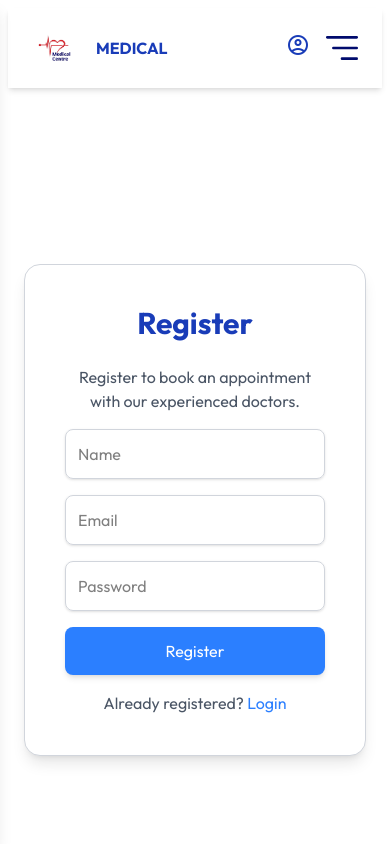
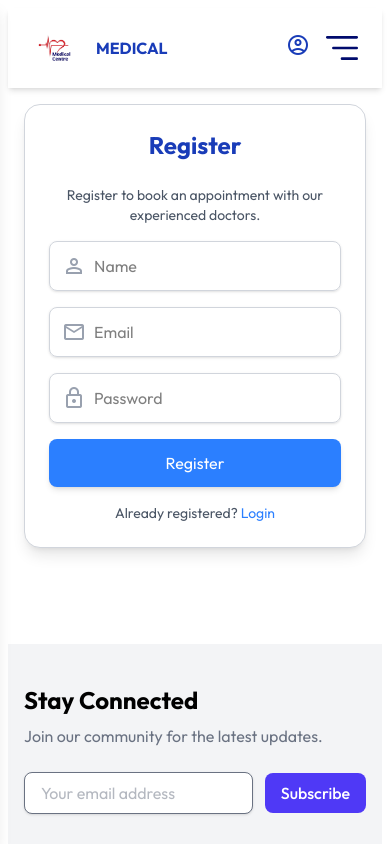
Before and after one commit to vanshxgupta/Doctor-Appointment-Booking-Website, a React (Vite) app in the folder frontend/: page /login in a window 390 px wide. Both pictures are taken after a click on the element "Register". Shown: the top 844 px of the page. Built offline with nearby package versions, Linux system fonts and the light colour scheme; a web font is replaced by a local one.

Commit message:
Refactor Login component for improved layout, form validation, and user experience

```diff
--- a/frontend/src/pages/Login.jsx
+++ b/frontend/src/pages/Login.jsx
@@ -1,18 +1,20 @@
-import React, { useState } from 'react';
-import Navbar from '../components/Navbar';
-import Footer from '../components/Footer';
+import React, { useState, useContext } from "react";
+import Navbar from "../components/Navbar";
+import Footer from "../components/Footer";
+import { AppContext } from "../context/AppContext";
 
 const LoginRegister = () => {
+  const { settoken } = useContext(AppContext);
   const [isRegister, setIsRegister] = useState(false);
   const [formData, setFormData] = useState({
-    name: '',
-    email: '',
-    password: '',
+    name: "",
+    email: "",
+    password: "",
   });
 
   const toggleForm = () => {
     setIsRegister(!isRegister);
-    setFormData({ name: '', email: '', password: '' });
+    setFormData({ name: "", email: "", password: "" });
   };
 
   const handleChange = (e) => {
@@ -25,64 +27,89 @@ const LoginRegister = () => {
 
   const handleSubmit = (e) => {
     e.preventDefault();
-    console.log(isRegister ? 'Register Data:' : 'Login Data:', formData);
-    alert(`Form submitted! Check the console for ${isRegister ? 'Register' : 'Login'} data.`);
+
+    if (
+      (isRegister && (formData.name.trim() === "" || formData.email.trim() === "" || formData.password.trim() === "")) ||
+      (!isRegister && (formData.email.trim() === "" || formData.password.trim() === ""))
+    ) {
+      alert("All fields are required");
+      return;
+    }
+
+    console.log(isRegister ? "Register Data:" : "Login Data:", formData);
+    settoken(true);
+    alert(`✅ Form submitted! Check the console for ${isRegister ? "Register" : "Login"} data.`);
   };
 
   return (
     <div className="min-h-screen flex flex-col">
       <Navbar />
-      <div className="min-h-screen flex flex-1 items-center justify-center p-4">
-        <div className="bg-white p-10 rounded-2xl shadow-lg w-full max-w-md border border-gray-300 transition-shadow hover:shadow-2xl">
-          <h2 className="text-3xl font-bold mb-6 text-center text-blue-800">
-            {isRegister ? 'Register' : 'Login'}
+      <div className="flex-1 flex items-center justify-center p-4">
+        <div className="bg-white p-6 sm:p-10 rounded-2xl shadow-lg w-full max-w-md border border-gray-300 transition-shadow hover:shadow-2xl">
+          <h2 className="text-2xl sm:text-3xl font-bold mb-6 text-center text-blue-800 flex items-center justify-center gap-2">
+            {isRegister ? "Register" : "Login"}
           </h2>
-          <p className="text-center text-gray-600 mb-4">
+          <p className="text-center text-gray-600 mb-4 text-sm sm:text-base">
             {isRegister
-              ? 'Register to book an appointment with our experienced doctors.'
-              : 'Login to manage your appointments and profile.'}
+              ? "Register to book an appointment with our experienced doctors."
+              : "Login to manage your appointments and profile."}
           </p>
           <form className="space-y-4" onSubmit={handleSubmit}>
             {isRegister && (
+              <div className="flex items-center border border-gray-300 rounded-lg p-3 shadow-sm focus-within:ring-4 focus-within:ring-blue-300">
+                <span className="material-symbols-outlined text-gray-400 mr-2">
+                  person
+                </span>
                 <input
                   type="text"
                   name="name"
                   value={formData.name}
                   onChange={handleChange}
                   placeholder="Name"
-                className="w-full p-3 border border-gray-300 rounded-lg focus:outline-none focus:ring-4 focus:ring-blue-300 shadow-sm"
+                  className="w-full focus:outline-none"
                 />
+              </div>
             )}
+            <div className="flex items-center border border-gray-300 rounded-lg p-3 shadow-sm focus-within:ring-4 focus-within:ring-blue-300">
+              <span className="material-symbols-outlined text-gray-400 mr-2">
+                mail
+              </span>
               <input
                 type="email"
                 name="email"
                 value={formData.email}
                 onChange={handleChange}
                 placeholder="Email"
-              className="w-full p-3 border border-gray-300 rounded-lg focus:outline-none focus:ring-4 focus:ring-blue-300 shadow-sm"
+                className="w-full focus:outline-none"
               />
+            </div>
+            <div className="flex items-center border border-gray-300 rounded-lg p-3 shadow-sm focus-within:ring-4 focus-within:ring-blue-300">
+              <span className="material-symbols-outlined text-gray-400 mr-2">
+                lock
+              </span>
               <input
                 type="password"
                 name="password"
                 value={formData.password}
                 onChange={handleChange}
                 placeholder="Password"
-              className="w-full p-3 border border-gray-300 rounded-lg focus:outline-none focus:ring-4 focus:ring-blue-300 shadow-sm"
+                className="w-full focus:outline-none"
               />
+            </div>
             <button
               type="submit"
-              className="w-full bg-blue-500 text-white py-3 rounded-lg hover:bg-blue-600 transition-all duration-300 shadow-md hover:shadow-lg"
+              className="w-full bg-blue-500 text-white py-3 rounded-lg hover:bg-blue-600 transition-all duration-300 shadow-md hover:shadow-lg flex items-center justify-center gap-2"
             >
-              {isRegister ? 'Register' : 'Login'}
+              {isRegister ? "Register" : "Login"}
             </button>
           </form>
-          <p className="text-center text-gray-600 mt-4">
-            {isRegister ? 'Already registered?' : 'Not registered yet?'}{' '}
+          <p className="text-center text-gray-600 mt-4 text-sm sm:text-base">
+            {isRegister ? "Already registered?" : "Not registered yet?"} {" "}
             <span
               className="text-blue-500 cursor-pointer hover:underline hover:text-blue-700"
               onClick={toggleForm}
             >
-              {isRegister ? 'Login' : 'Register'}
+              {isRegister ? "Login" : "Register"}
             </span>
           </p>
         </div>
```
Lines whose indentation alone changed are shown as unchanged.
